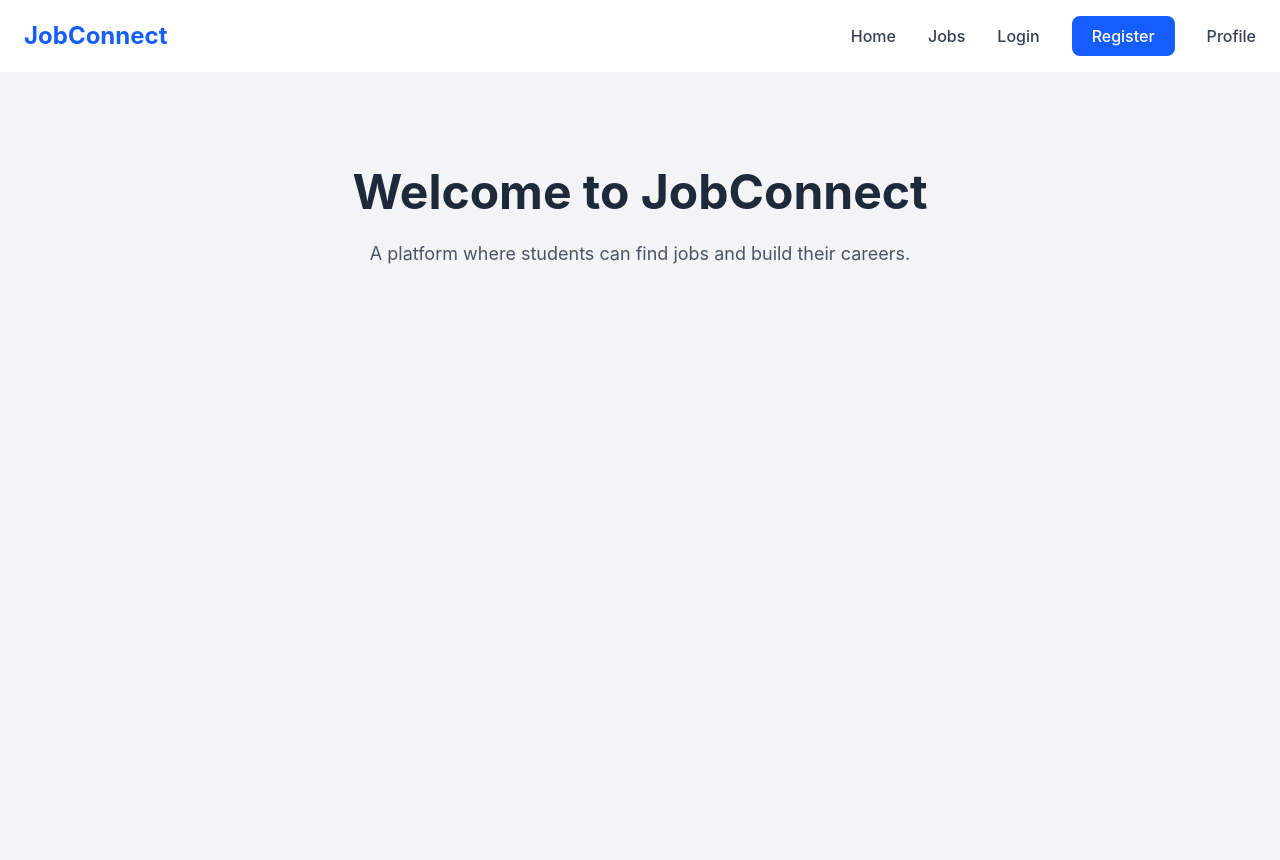
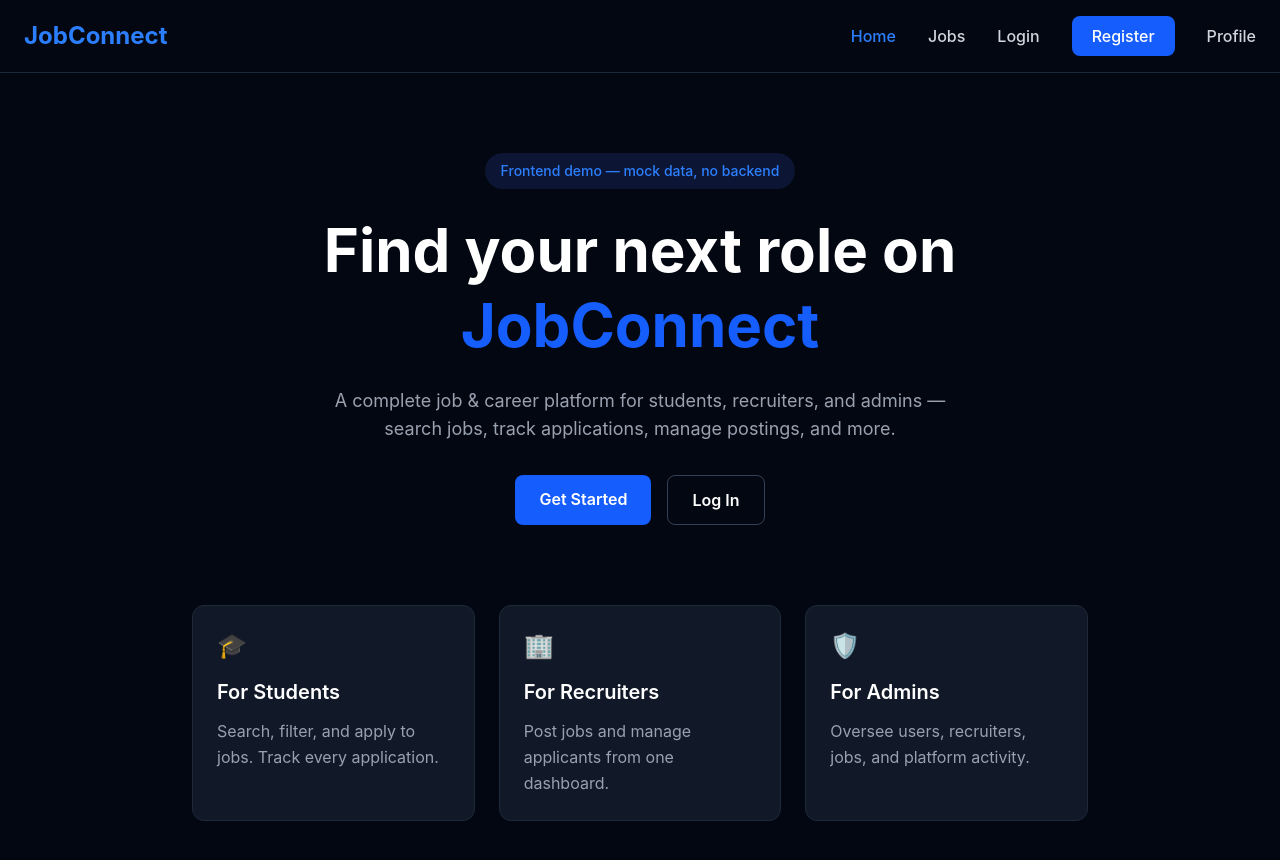
Before and after one commit to maskibhavika-cmyk/major-project, a React (Vite) app in the folder Frontend/: page / in a window 1280 px wide. Shown: the top 860 px of the page. Built offline with nearby package versions, Linux system fonts and the light colour scheme.

Commit message:
home UI, navbar , job Ui

```diff
--- a/Frontend/src/components/Navbar/Navbar.jsx
+++ b/Frontend/src/components/Navbar/Navbar.jsx
@@ -1,56 +1,80 @@
-import { Link } from "react-router-dom";
+import { Link, NavLink } from "react-router-dom";
 
 function Navbar() {
   return (
-    <nav className="bg-white shadow-md">
+    <nav className="bg-[#030712] border-b border-gray-800">
       <div className="max-w-7xl mx-auto px-6 py-4 flex items-center justify-between">
 
+        {/* Logo */}
         <Link
           to="/"
-          className="text-2xl font-bold text-blue-600"
+          className="text-2xl font-bold text-blue-500"
         >
           JobConnect
         </Link>
 
+        {/* Navigation */}
         <div className="flex items-center gap-8">
 
-          <Link
+          <NavLink
   to="/"
-            className="text-gray-700 font-medium hover:text-blue-600 transition"
+  className={({ isActive }) =>
+    `font-medium transition ${
+      isActive
+        ? "text-blue-500"
+        : "text-gray-300 hover:text-white"
+    }`
+  }
 >
   Home
-          </Link>
+</NavLink>
 
-          <Link
+          <NavLink
   to="/jobs"
-            className="text-gray-700 font-medium hover:text-blue-600 transition"
+  className={({ isActive }) =>
+    `font-medium transition ${
+      isActive
+        ? "text-blue-500"
+        : "text-gray-300 hover:text-white"
+    }`
+  }
 >
   Jobs
-          </Link>
+</NavLink>
 
-          <Link
+          <NavLink
   to="/login"
-            className="text-gray-700 font-medium hover:text-blue-600 transition"
+  className={({ isActive }) =>
+    `font-medium transition ${
+      isActive
+        ? "text-blue-500"
+        : "text-gray-300 hover:text-white"
+    }`
+  }
 >
   Login
-          </Link>
+</NavLink>
 
-          <Link
+          <NavLink
   to="/register"
-            className="bg-blue-600 text-white px-5 py-2 rounded-lg font-medium hover:bg-blue-700 transition"
+  className={({ isActive }) =>
+    `px-5 py-2 rounded-lg font-medium transition ${
+      isActive
+        ? "bg-blue-700 text-white"
+        : "bg-blue-600 text-white hover:bg-blue-700"
+    }`
+  }
 >
   Register
-          </Link>
-
+</NavLink>
           <Link
             to="/profile"
-            className="text-gray-700 font-medium hover:text-blue-600 transition"
+            className="text-gray-300 font-medium hover:text-white transition"
           >
             Profile
           </Link>
 
         </div>
-
       </div>
     </nav>
   );
--- a/Frontend/src/pages/Home.jsx
+++ b/Frontend/src/pages/Home.jsx
@@ -1,19 +1,103 @@
-const Home = () => {
+import { Link } from "react-router-dom";
+function Home() {
   return (
-    <div className="min-h-screen bg-gray-100">
+    <div className="min-h-screen bg-[#030712] text-white">
 
-      <div className="flex flex-col items-center justify-center text-center py-24 px-6">
-        <h1 className="text-5xl font-bold text-gray-800 mb-6">
-          Welcome to JobConnect
-        </h1>
+      {/* Hero Section */}
+      <section>
+        <div className="max-w-7xl mx-auto px-6 py-20 text-center">
 
-        <p className="text-lg text-gray-600 max-w-2xl">
-          A platform where students can find jobs and build their careers.
-        </p>
-      </div>
+          <p className="inline-block bg-blue-950/50 text-blue-500 px-4 py-2 rounded-full text-sm font-medium mb-6">
+            Frontend demo — mock data, no backend
+          </p>
+
+          <h1 className="text-4xl md:text-6xl font-bold leading-tight">
+            Find your next role on
+            <br />
+            <span className="text-blue-600">JobConnect</span>
+          </h1>
+
+          <p className="text-gray-400 text-lg max-w-2xl mx-auto mt-6">
+            A complete job & career platform for students, recruiters,
+            and admins — search jobs, track applications, manage
+            postings, and more.
+          </p>
+
+          {/* Buttons */}
+          <div className="flex justify-center gap-4 mt-8">
+
+            <Link
+              to="/register"
+              className="bg-blue-600 hover:bg-blue-700 px-6 py-3 rounded-lg font-semibold"
+             >
+  Get Started
+</Link>
+
+            <Link
+           to="/login"
+           className="border border-gray-700 hover:bg-gray-800 px-6 py-3 rounded-lg font-semibold"
+             >
+  Log In
+</Link>
+
+          </div>
+
+        </div>
+      </section>
+
+      {/* Features */}
+      <section className="max-w-7xl mx-auto px-6 pb-20">
+
+        <div className="grid grid-cols-1 md:grid-cols-3 gap-6 max-w-4xl mx-auto">
+
+          {/* Student */}
+          <div className="bg-[#111827] border border-gray-800 rounded-xl p-6">
+            <div className="text-2xl mb-4">🎓</div>
+
+            <h2 className="text-xl font-semibold">
+              For Students
+            </h2>
+
+            <p className="text-gray-400 mt-3 leading-relaxed">
+              Search, filter, and apply to jobs.
+              Track every application.
+            </p>
+          </div>
+
+          {/* Recruiter */}
+          <div className="bg-[#111827] border border-gray-800 rounded-xl p-6">
+            <div className="text-2xl mb-4">🏢</div>
+
+            <h2 className="text-xl font-semibold">
+              For Recruiters
+            </h2>
+
+            <p className="text-gray-400 mt-3 leading-relaxed">
+              Post jobs and manage applicants
+              from one dashboard.
+            </p>
+          </div>
+
+          {/* Admin */}
+          <div className="bg-[#111827] border border-gray-800 rounded-xl p-6">
+            <div className="text-2xl mb-4">🛡️</div>
+
+            <h2 className="text-xl font-semibold">
+              For Admins
+            </h2>
+
+            <p className="text-gray-400 mt-3 leading-relaxed">
+              Oversee users, recruiters, jobs,
+              and platform activity.
+            </p>
+          </div>
+
+        </div>
+
+      </section>
 
     </div>
   );
-};
+}
 
 export default Home;
--- a/Frontend/src/pages/JobDetails.jsx
+++ b/Frontend/src/pages/JobDetails.jsx
@@ -22,6 +22,30 @@ function JobDetails() {
 
     fetchJob();
   }, [id]);
+    const handleApply = async () => {
+    try {
+      const token = localStorage.getItem("token");
+
+      const response = await axios.post(
+        "http://localhost:8080/api/v1/applications",
+        {
+          jobId: id,
+        },
+        {
+          headers: {
+            Authorization: `Bearer ${token}`,
+          },
+        }
+      );
+
+      alert(response.data.message);
+    } catch (error) {
+      console.log(
+        "Apply Error:",
+        error.response?.data || error.message
+      );
+    }
+  };
 
   if (!job) {
     return <p>Loading...</p>;
@@ -50,6 +74,12 @@ function JobDetails() {
         <p className="text-gray-700 mt-5">
           {job.description}
         </p>
+        <button
+  onClick={handleApply}
+  className="mt-6 bg-green-600 text-white px-6 py-3 rounded-lg hover:bg-green-700"
+>
+  Apply Now
+</button>
 
       </div>
     </div>
--- a/Frontend/src/pages/JobsPage.jsx
+++ b/Frontend/src/pages/JobsPage.jsx
@@ -1,12 +1,10 @@
-
-
 import { Link } from "react-router-dom";
-
 import { useEffect, useState } from "react";
 import axios from "axios";
 
 function Jobs() {
   const [jobs, setJobs] = useState([]);
+  const [search, setSearch] = useState("");
 
   useEffect(() => {
     const fetchJobs = async () => {
@@ -25,47 +23,103 @@ function Jobs() {
     fetchJobs();
   }, []);
 
+  // Search jobs by title or company
+  const filteredJobs = jobs.filter((job) => {
+    const searchText = search.toLowerCase().trim();
+
     return (
-    <div className="min-h-screen bg-gray-100 py-10 px-6">
+      job.title?.toLowerCase().includes(searchText) ||
+      job.company?.toLowerCase().includes(searchText)
+    );
+  });
+
+  return (
+    <div className="min-h-screen bg-[#030712] text-white py-12 px-6">
       <div className="max-w-6xl mx-auto">
 
-        <h1 className="text-3xl font-bold text-gray-800 mb-8">
-          Available Jobs
+        {/* Page Heading */}
+        <div className="mb-10">
+          <p className="text-blue-500 font-medium mb-2">
+            EXPLORE OPPORTUNITIES
+          </p>
+
+          <h1 className="text-4xl font-bold">
+            Find Your Next Job
           </h1>
 
-        {jobs.map((job) => (
+          <p className="text-gray-400 mt-3">
+            Explore available jobs and find an opportunity that
+            matches your skills.
+          </p>
+        </div>
+
+        {/* Search */}
+        <div className="mb-8">
+          <input
+            type="text"
+            value={search}
+            onChange={(e) => setSearch(e.target.value)}
+            placeholder="Search by job title or company..."
+            className="w-full bg-[#111827] border border-gray-800 text-white placeholder-gray-500 rounded-lg px-5 py-3 outline-none focus:border-blue-600"
+          />
+        </div>
+
+        {/* Result Count */}
+        <p className="text-gray-400 mb-5">
+          {filteredJobs.length} job
+          {filteredJobs.length !== 1 ? "s" : ""} found
+        </p>
+
+        {/* Jobs */}
+        <div className="grid grid-cols-1 md:grid-cols-2 gap-6">
+
+          {filteredJobs.length > 0 ? (
+            filteredJobs.map((job) => (
               <div
                 key={job._id}
-            className="bg-white rounded-xl shadow-md p-6 mb-5"
+                className="bg-[#111827] border border-gray-800 rounded-xl p-6 hover:border-blue-600 transition"
               >
-            <h2 className="text-xl font-semibold text-gray-800">
+                <h2 className="text-2xl font-semibold">
                   {job.title}
                 </h2>
 
-            <p className="text-gray-600 mt-2">
-              Company: {job.company}
+                <p className="text-blue-400 mt-2">
+                  {job.company}
                 </p>
 
-            <p className="text-gray-600 mt-2">
-              Location: {job.location}
+                <div className="mt-4 space-y-2 text-gray-400">
+                  <p>📍 {job.location}</p>
+
+                  <p>
+                    💰 {job.salary || "Salary not specified"}
+                  </p>
+                </div>
+
+                <p className="text-gray-400 mt-4 line-clamp-2">
+                  {job.description}
                 </p>
 
-            <p className="text-gray-600 mt-2">
-              Salary: {job.salary}
-            </p>
-
-            <p className="text-gray-500 mt-2">
-              {job.description}
-            </p>
                 <Link
                   to={`/jobs/${job._id}`}
-  className="inline-block mt-5 bg-blue-600 text-white px-5 py-2 rounded-lg"
+                  className="inline-block mt-6 bg-blue-600 hover:bg-blue-700 text-white px-5 py-2.5 rounded-lg font-medium transition"
                 >
                   View Details
                 </Link>
+              </div>
+            ))
+          ) : (
+            <div className="col-span-full text-center py-16">
+              <h2 className="text-xl font-semibold text-gray-300">
+                No jobs found
+              </h2>
+
+              <p className="text-gray-500 mt-2">
+                Try searching with another job title or company.
+              </p>
+            </div>
+          )}
 
         </div>
-        ))}
 
       </div>
     </div>
```
Lines whose indentation alone changed are shown as unchanged.
